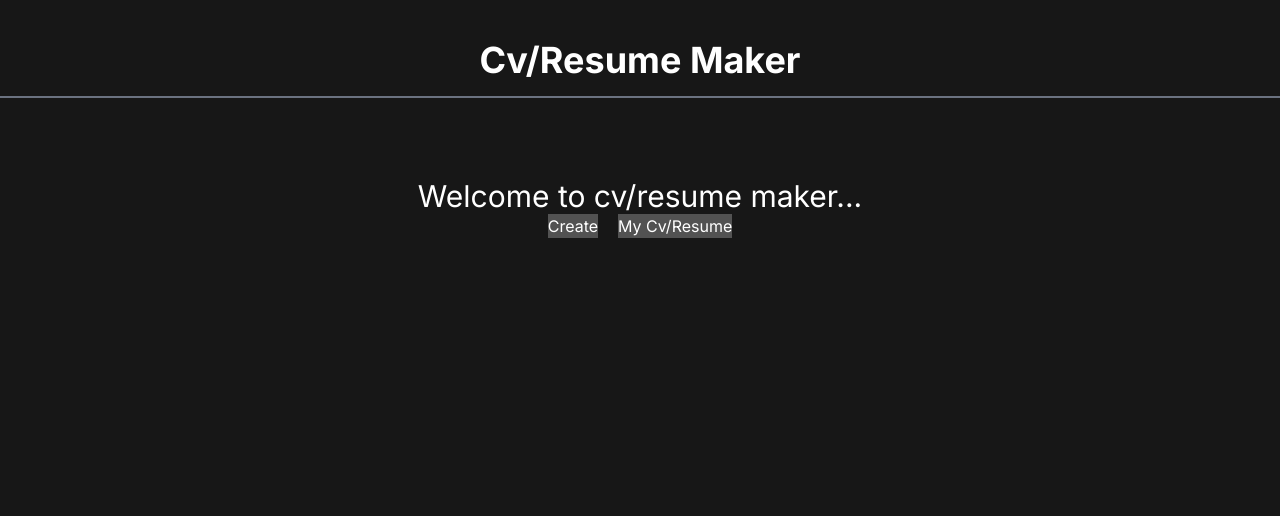
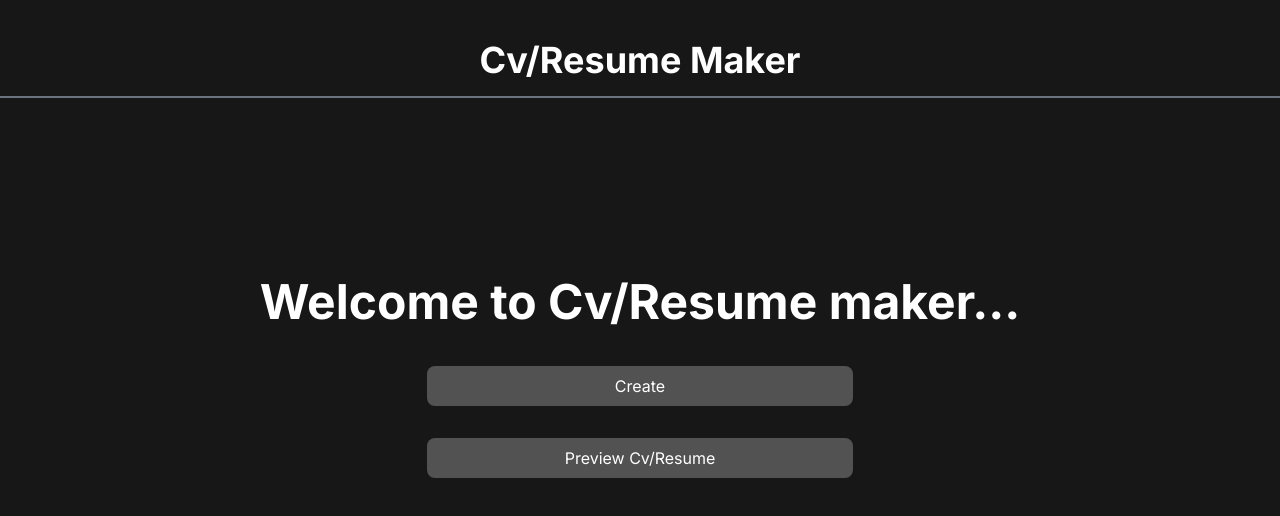
Before and after one commit to sameerstg/cv-maker, a Next.js app: page / in a window 1280 px wide. Shown: the top 516 px of the page. Built offline with nearby package versions, Linux system fonts and the light colour scheme.

Commit message:
main page styled

```diff
--- a/app/api/create/route.ts
+++ b/app/api/create/route.ts
@@ -1,5 +1,5 @@
 import { NextRequest, NextResponse } from "next/server";
 
-export async function GET(request: NextRequest, response: NextResponse) {
+export async function GET(request: NextRequest) {
   return NextResponse.json({ message: "hello api" });
 }
--- a/app/page.tsx
+++ b/app/page.tsx
@@ -3,15 +3,16 @@ import React from 'react'
 
 function page() {
     return (
-        <div className='text-center w-full py-10'>
+        <div className='text-center w-full py-10 h-[60vh] flex flex-col justify-center gap-10'>
 
-            <h1 className='text-3xl'>Welcome to cv/resume maker...</h1>
-            <div className='flex flex-row items-center justify-center gap-5'>
+            <h1 className='text-lg md:text-5xl font-bold'>Welcome to Cv/Resume maker...</h1>
+            <div className='flex flex-col gap-4'>
                 <Link href='/create'>
-                    <button className='bg-neutral-600'>Create</button>
+                    <button className='bg-neutral-600 p-1 md:p-2 rounded-lg w-2/3 md:w-2/6'>Create</button>
                 </Link>
+                <div className='w-5'></div>
                 <Link href='/preview'>
-                    <button className='bg-neutral-600'>My Cv/Resume</button>
+                    <button className='bg-neutral-600 p-1 md:p-2 rounded-lg w-2/3 md:w-2/6 '>Preview Cv/Resume</button>
                 </Link>
             </div>
         </div>
```
